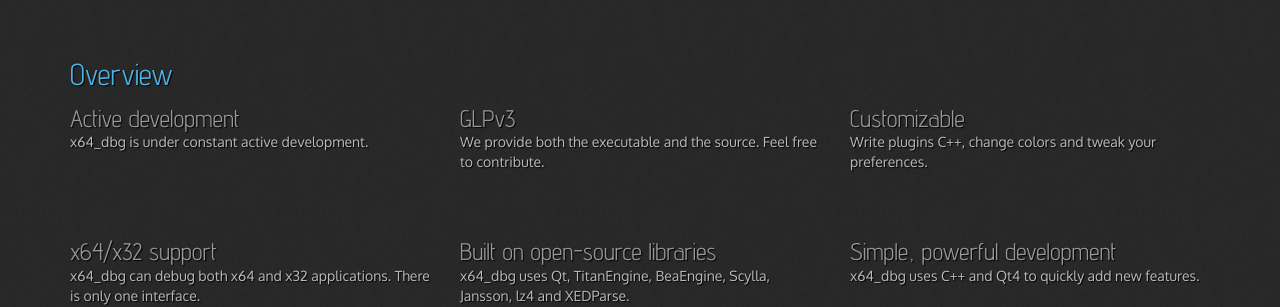
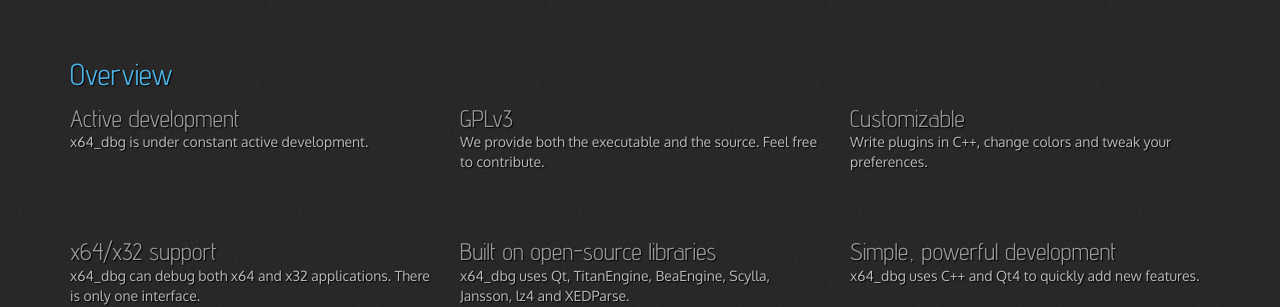
Before and after one commit to x64dbg/x64dbg.github.io, a Jekyll site: the page built from index.html, in a window 1280 px wide and 900 px high, scrolled down 1687 px. Shown: the part 156-463 px from the top of the window. Built offline with Jekyll 4.4.1, drawn with Linux system fonts in a browser that asks for light colours; nearby versions of some CDN libraries.

Commit message:
fixed typos (thanks to Nukem for reporting!)

```diff
--- a/_includes/overview.html
+++ b/_includes/overview.html
@@ -4,12 +4,12 @@
                     <p>x64_dbg is under constant active development.</p>
                 </div>
                 <div class="col-md-4">
-                    <h3>GLPv3</h3>
+                    <h3>GPLv3</h3>
                     <p>We provide both the executable and the source. Feel free to contribute.</p>
                 </div>
                 <div class="col-md-4 ">
                     <h3>Customizable</h3>
-                    <p>Write plugins C++, change colors and tweak your preferences.</p>
+                    <p>Write plugins in C++, change colors and tweak your preferences.</p>
                 </div>
             </div>
             <div class="row" style="margin-top:5%;">
```
